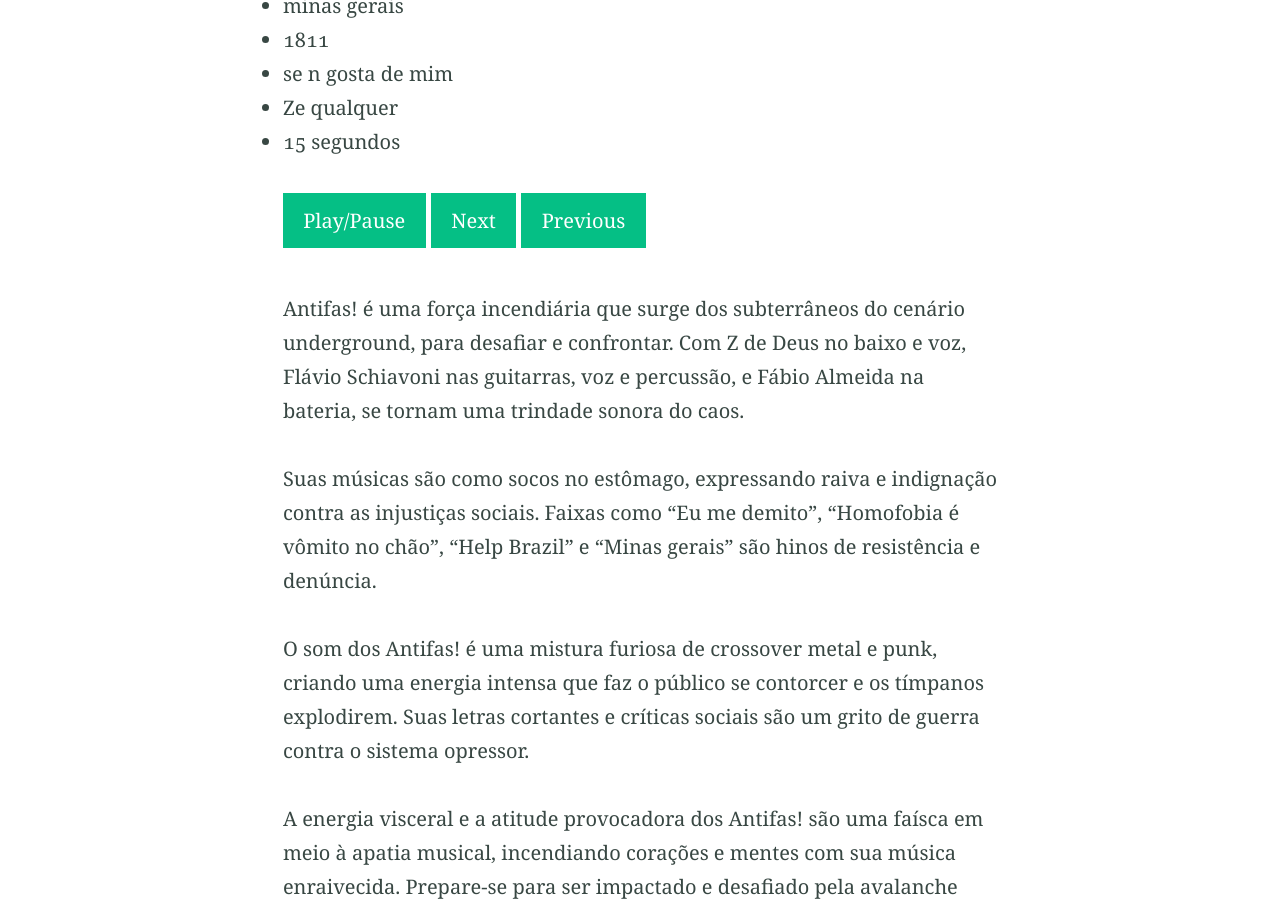
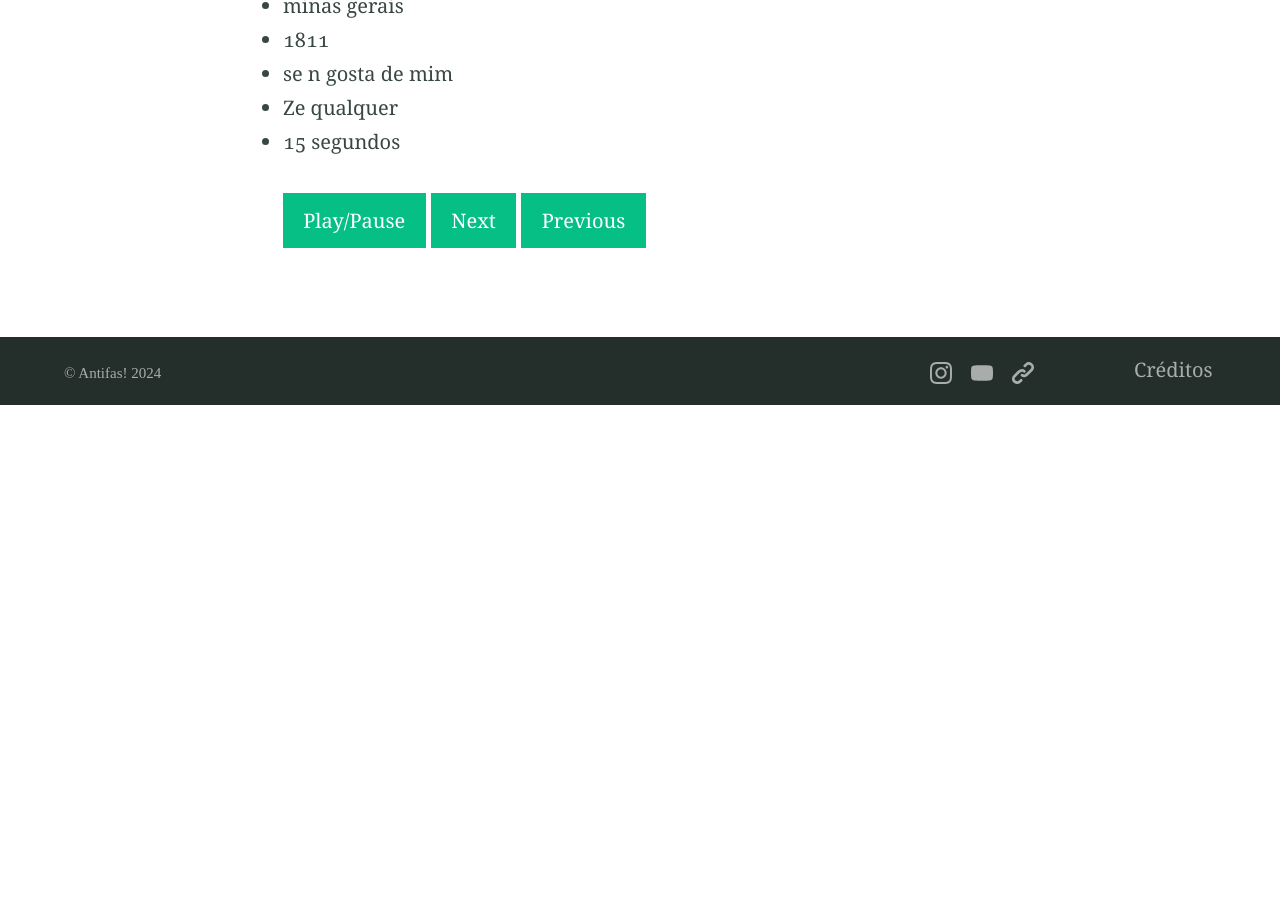
Before and after one commit to antifas/antifas.github.io, a Jekyll site: the page built from index.md, in a window 1280 px wide and 900 px high, scrolled down 704 px. Built offline with Jekyll 4.4.1, drawn with Linux system fonts in a browser that asks for light colours; nearby versions of some CDN libraries; after the commit the page ends 1109 px from its top, so only the background shows below that; some of the changed text lies outside the part shown.

Commit message:
edited fron page

```diff
--- a/index.md
+++ b/index.md
@@ -79,16 +79,3 @@ _playlist.addEventListener("click", function (e) {
     }
 });
 </script>
-
-Antifas! é uma força incendiária que surge dos subterrâneos do cenário underground, para desafiar e confrontar. Com Z de Deus no baixo e voz, Flávio Schiavoni nas guitarras, voz e percussão, e Fábio Almeida na bateria, se tornam uma trindade sonora do caos.
-
-
-Suas músicas são como socos no estômago, expressando raiva e indignação contra as injustiças sociais. Faixas como "Eu me demito", "Homofobia é vômito no chão", "Help Brazil" e "Minas gerais" são hinos de resistência e denúncia.
-
-
-O som dos Antifas! é uma mistura furiosa de crossover metal e punk, criando uma energia intensa que faz o público se contorcer e os tímpanos explodirem. Suas letras cortantes e críticas sociais são um grito de guerra contra o sistema opressor.
-
-
-A energia visceral e a atitude provocadora dos Antifas! são uma faísca em meio à apatia musical, incendiando corações e mentes com sua música enraivecida. Prepare-se para ser impactado e desafiado pela avalanche sonora da Antifas!.
-
-<cite>ChatGPT</cite>
```
